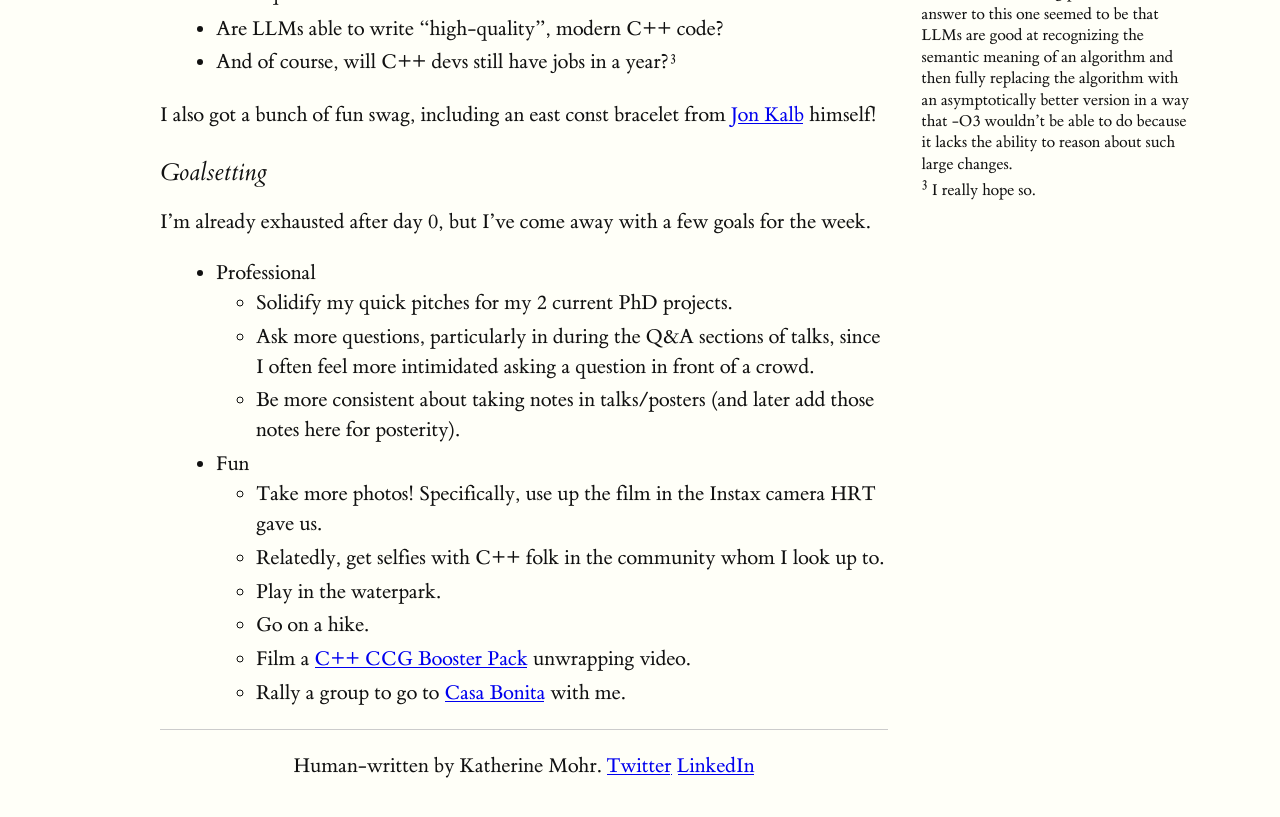
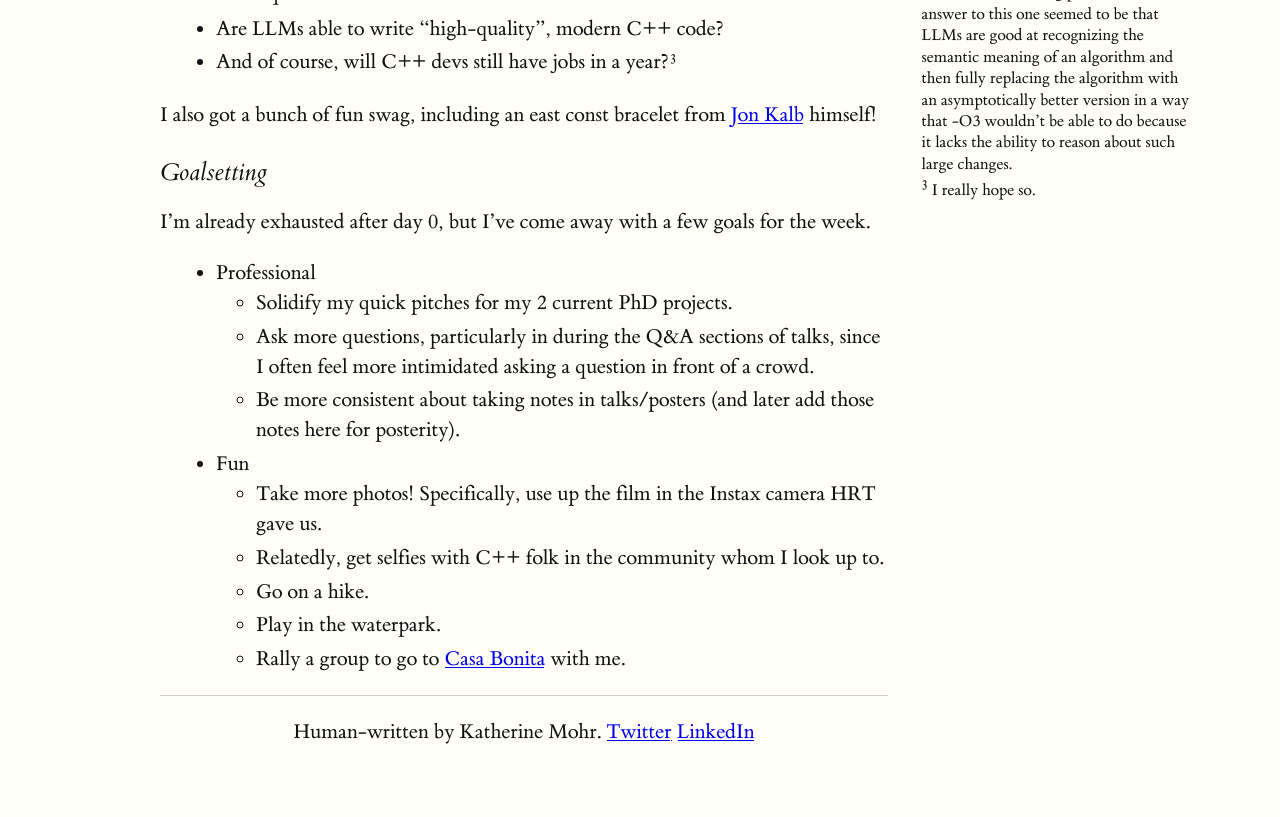
Before and after one commit to katherinemohr/katherinemohr.github.io, a Jekyll site: the page built from _posts/2026-09-13-cppcon-trip-report-2026.md, in a window 1280 px wide and 900 px high, scrolled down 1376 px. Shown: the top 817 px of the window. Built offline with Jekyll 4.4.1, drawn with Linux system fonts in a browser that asks for light colours.

Commit message:
less cringe

```diff
--- a/_posts/2026-09-13-cppcon-trip-report-2026.md
+++ b/_posts/2026-09-13-cppcon-trip-report-2026.md
@@ -52,7 +52,6 @@ I'm already exhausted after day 0, but I've come away with a few goals for the w
 * Fun
   * Take more photos! Specifically, use up the film in the Instax camera HRT gave us.
   * Relatedly, get selfies with C++ folk in the community whom I look up to.
+  * Go on a hike.
   * Play in the waterpark.
-  * Go on a hike.
-  * Film a [C++ CCG Booster Pack](https://ccg.boost.org/#home) unwrapping video.
   * Rally a group to go to [Casa Bonita](https://www.casabonitadenver.com) with me.
```
